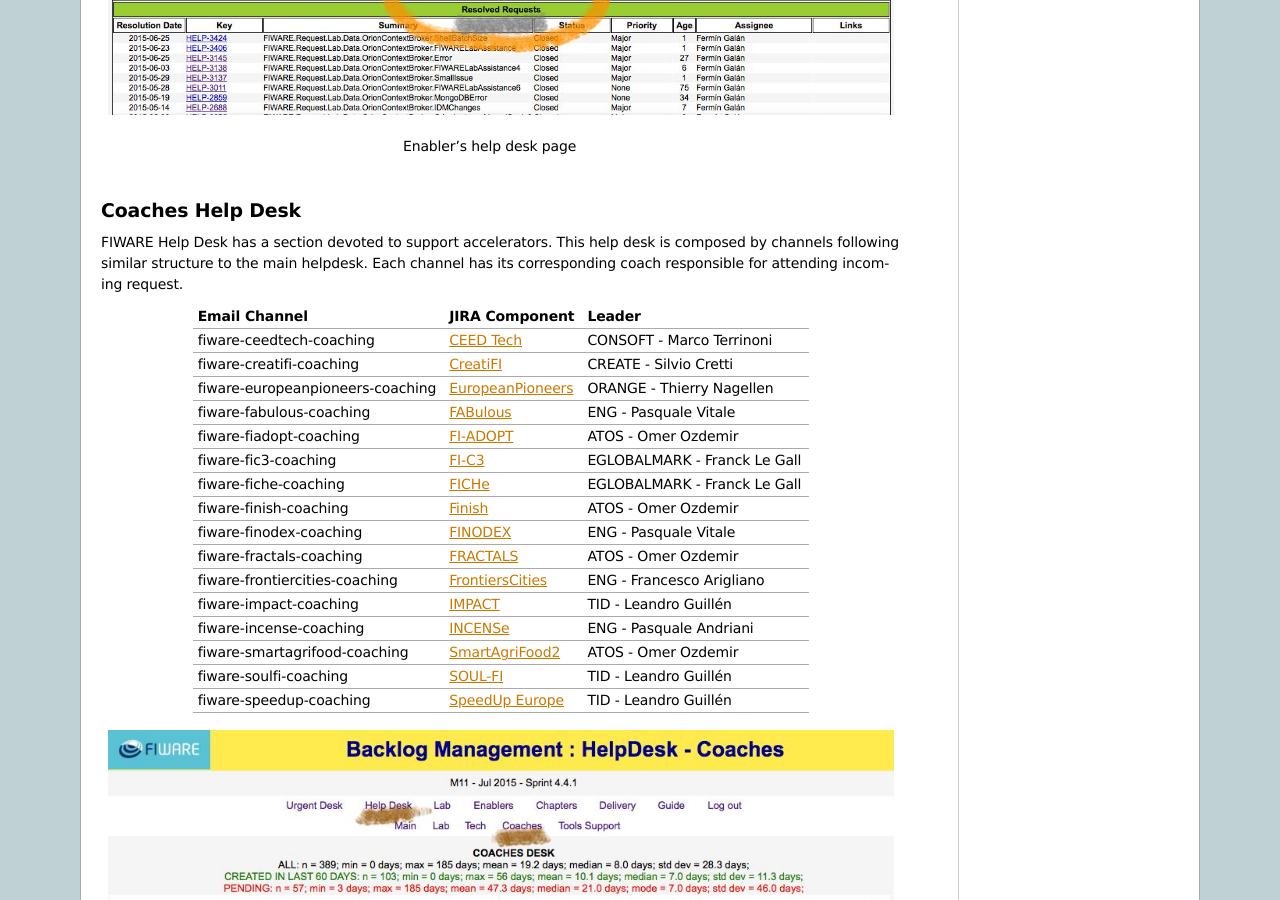
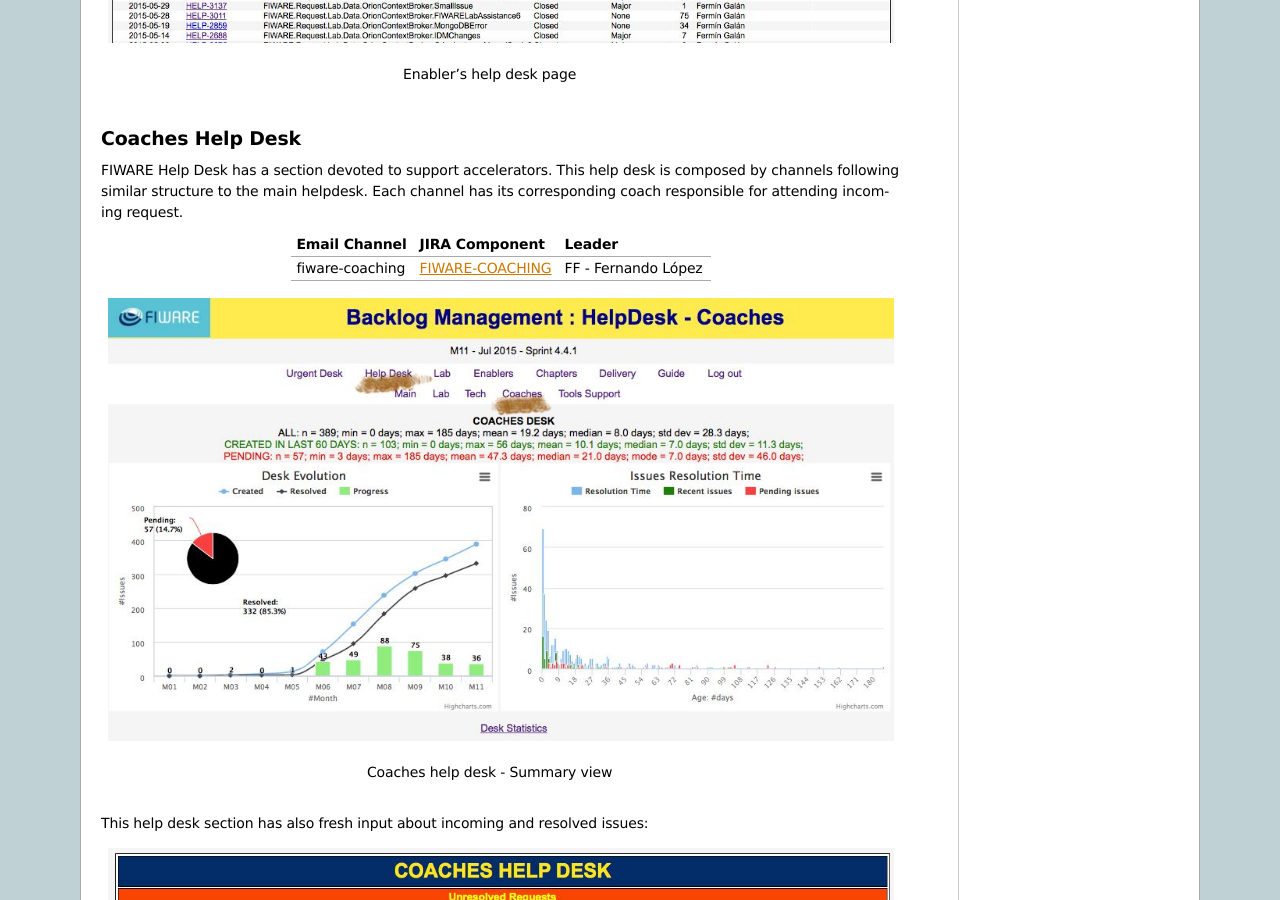
Before and after one commit to flopezag/fiware-backlog, a Sphinx documentation site: the page built from docs/source/helpdesk.rst, in a window 1280 px wide and 900 px high, scrolled down 5227 px. Built offline with Sphinx 7.4.7, drawn with Linux system fonts in a browser that asks for light colours; some of the changed text lies outside the part shown.

Commit message:
Update Channel information

```diff
--- a/docs/source/helpdesk.rst
+++ b/docs/source/helpdesk.rst
@@ -16,38 +16,29 @@ to their corresponding JIRA holder components and assigned for its resolution.
 +---------------------------+--------------------------+--------------------------------+
 | Email Channel             | JIRA Component           | Leader                         |
 +===========================+==========================+================================+
-| fiware-general-help       | `GENERAL-HELP`_          | ATOS - Malena Donato           |
+| fiware-general-help       | `GENERAL-HELP`_          | FF - Stefano de Panfilis       |
 +---------------------------+--------------------------+--------------------------------+
-| fiware-speakers-req       | `SPEAKERS-REQ`_          | ATOS - Malena Donato           |
+| fiware-speakers-req       | `SPEAKERS-REQ`_          | OGILVY - Ángeles Tejado        |
 +---------------------------+--------------------------+--------------------------------+
-| fiware-feedback           | `FEEDBACK`_              | ENG - Davide dalle Carbonare   |
+| fiware-tech-help          | `TECH-HELP`_             | FF - Fernando López            |
 +---------------------------+--------------------------+--------------------------------+
-| fiware-tech-help          | `TECH-HELP`_             | TID - Manuel Escriche          |
+| fiware-training-req       | `TRAINING-REQ`_          | OGILVY - Ángeles Tejado        |
 +---------------------------+--------------------------+--------------------------------+
 | fiware-lab-help           | `LAB-HELP`_              | ENG - Alfonso PietroPaolo      |
 +---------------------------+--------------------------+--------------------------------+
-| fiware-ops-help           | `OPS-HELP`_              | CREATE - Federico Facca        |
+| fiware-collaboration-req  | `COLLABORATION-REQ`_     | FF - Juanjo Hierro             |
 +---------------------------+--------------------------+--------------------------------+
-| fiware-collaboration-req  | `COLLABORATION-REQ`_     | ATOS - Malena Donato           |
-+---------------------------+--------------------------+--------------------------------+
-| fiware-smart-cities-req   | `SMART-CITIES-REQ`_      | TID - Sergio García Gómez      |
-+---------------------------+--------------------------+--------------------------------+
-| fiware-open-data-req      | `OPEN_DATA-REQ`_         | TID - Sergio García Gómez      |
-+---------------------------+--------------------------+--------------------------------+
-| fiware-mundus-req         | `MUNDUS-REQ`_            | CREATE - Federico Facca        |
+| fiware-mundus-req         | `MUNDUS-REQ`_            | INTERINNOV - Geraldine Quetin  |
 +---------------------------+--------------------------+--------------------------------+
 
 The help desk has also a dedicated section for the accelerators: :ref:`coaches_helpdesk`
 
 .. _GENERAL-HELP: https://jira.fiware.org/secure/IssueNavigator.jspa?reset=true&jqlQuery=project+%3D+HELP+AND+component+%3D+FIWARE-GENERAL-HELP
 .. _SPEAKERS-REQ: https://jira.fiware.org/secure/IssueNavigator.jspa?reset=true&jqlQuery=project+%3D+HELP+AND+component+%3D+FIWARE-SPEAKERS-REQ
-.. _FEEDBACK: https://jira.fiware.org/secure/IssueNavigator.jspa?reset=true&jqlQuery=project+%3D+HELP+AND+component+%3D+FIWARE-FEEDBACK
 .. _TECH-HELP: https://jira.fiware.org/secure/IssueNavigator.jspa?reset=true&jqlQuery=project+%3D+HELP+AND+component+%3D+FIWARE-TECH-HELP
+.. _TRAINING-REQ: https://jira.fiware.org/browse/HELP-6248?jql=project%20%3D%20HELP%20AND%20component%20%3D%20FIWARE-TRAINING-REQ
 .. _LAB-HELP: https://jira.fiware.org/secure/IssueNavigator.jspa?reset=true&jqlQuery=project+%3D+HELP+AND+component+%3D+FIWARE-LAB-HELP
-.. _OPS-HELP: https://jira.fiware.org/secure/IssueNavigator.jspa?reset=true&jqlQuery=project+%3D+HELP+AND+component+%3D+FIWARE-OPS-HELP
 .. _COLLABORATION-REQ: https://jira.fiware.org/secure/IssueNavigator.jspa?reset=true&jqlQuery=project+%3D+HELP+AND+component+%3D+FIWARE-COLLABORATION-REQ
-.. _SMART-CITIES-REQ: https://jira.fiware.org/secure/IssueNavigator.jspa?reset=true&jqlQuery=project+%3D+HELP+AND+component+%3D+FIWARE-SMART-CITIES-REQ
-.. _OPEN_DATA-REQ: https://jira.fiware.org/secure/IssueNavigator.jspa?reset=true&jqlQuery=project+%3D+HELP+AND+component+%3D+FIWARE-OPEN-DATA-REQ
 .. _MUNDUS-REQ: https://jira.fiware.org/secure/IssueNavigator.jspa?reset=true&jqlQuery=project+%3D+HELP+AND+component+%3D+FIWARE-MUNDUS-REQ
 
 .. _main_helpdesk:
@@ -188,56 +179,10 @@ Each channel has its corresponding coach responsible for attending incoming requ
 +----------------------------------+--------------------------+--------------------------------+
 | Email Channel                    | JIRA Component           | Leader                         |
 +==================================+==========================+================================+
-| fiware-ceedtech-coaching         | `CEED Tech`_             | CONSOFT - Marco Terrinoni      |
-+----------------------------------+--------------------------+--------------------------------+
-| fiware-creatifi-coaching         | `CreatiFI`_              | CREATE - Silvio Cretti         |
-+----------------------------------+--------------------------+--------------------------------+
-| fiware-europeanpioneers-coaching | `EuropeanPioneers`_      | ORANGE - Thierry Nagellen      |
-+----------------------------------+--------------------------+--------------------------------+
-| fiware-fabulous-coaching         | `FABulous`_              | ENG - Pasquale Vitale          |
-+----------------------------------+--------------------------+--------------------------------+
-| fiware-fiadopt-coaching          | `FI-ADOPT`_              | ATOS - Omer Ozdemir            |
-+----------------------------------+--------------------------+--------------------------------+
-| fiware-fic3-coaching             | `FI-C3`_                 | EGLOBALMARK - Franck Le Gall   |
-+----------------------------------+--------------------------+--------------------------------+
-| fiware-fiche-coaching            | `FICHe`_                 | EGLOBALMARK - Franck Le Gall   |
-+----------------------------------+--------------------------+--------------------------------+
-| fiware-finish-coaching           | `Finish`_                | ATOS - Omer Ozdemir            |
-+----------------------------------+--------------------------+--------------------------------+
-| fiware-finodex-coaching          | `FINODEX`_               | ENG - Pasquale Vitale          |
-+----------------------------------+--------------------------+--------------------------------+
-| fiware-fractals-coaching         | `FRACTALS`_              | ATOS - Omer Ozdemir            |
-+----------------------------------+--------------------------+--------------------------------+
-| fiware-frontiercities-coaching   | `FrontiersCities`_       | ENG  - Francesco Arigliano     |
-+----------------------------------+--------------------------+--------------------------------+
-| fiware-impact-coaching           | `IMPACT`_                | TID  - Leandro Guillén         |
-+----------------------------------+--------------------------+--------------------------------+
-| fiware-incense-coaching          | `INCENSe`_               | ENG  - Pasquale Andriani       |
-+----------------------------------+--------------------------+--------------------------------+
-| fiware-smartagrifood-coaching    | `SmartAgriFood2`_        | ATOS - Omer Ozdemir            |
-+----------------------------------+--------------------------+--------------------------------+
-| fiware-soulfi-coaching           | `SOUL-FI`_               | TID  - Leandro Guillén         |
-+----------------------------------+--------------------------+--------------------------------+
-| fiware-speedup-coaching          | `SpeedUp Europe`_        | TID  - Leandro Guillén         |
+| fiware-coaching                  | `FIWARE-COACHING`_       | FF - Fernando López            |
 +----------------------------------+--------------------------+--------------------------------+
 
-.. _CEED Tech: https://jira.fiware.org/secure/IssueNavigator.jspa?reset=true&jqlQuery=project+%3D+HELC+AND+component+%3D+%22CEED+Tech%22
-.. _CreatiFI: https://jira.fiware.org/secure/IssueNavigator.jspa?reset=true&jqlQuery=project+%3D+HELC+AND+component+%3D+CreatiFI
-.. _EuropeanPioneers: https://jira.fiware.org/secure/IssueNavigator.jspa?reset=true&jqlQuery=project+%3D+HELC+AND+component+%3D+EuropeanPioneers
-.. _FABulous: https://jira.fiware.org/secure/IssueNavigator.jspa?reset=true&jqlQuery=project+%3D+HELC+AND+component+%3D+FABulous
-.. _FI-ADOPT: https://jira.fiware.org/secure/IssueNavigator.jspa?reset=true&jqlQuery=project+%3D+HELC+AND+component+%3D+FI-ADOPT
-.. _FI-C3: https://jira.fiware.org/secure/IssueNavigator.jspa?reset=true&jqlQuery=project+%3D+HELC+AND+component+%3D+FI-C3
-.. _FICHe: https://jira.fiware.org/secure/IssueNavigator.jspa?reset=true&jqlQuery=project+%3D+HELC+AND+component+%3D+FICHe
-.. _Finish: https://jira.fiware.org/secure/IssueNavigator.jspa?reset=true&jqlQuery=project+%3D+HELC+AND+component+%3D+Finish
-.. _FINODEX: https://jira.fiware.org/secure/IssueNavigator.jspa?reset=true&jqlQuery=project+%3D+HELC+AND+component+%3D+FINODEX
-.. _FRACTALS: https://jira.fiware.org/secure/IssueNavigator.jspa?reset=true&jqlQuery=project+%3D+HELC+AND+component+%3D+FRACTALS
-.. _FrontiersCities: https://jira.fiware.org/secure/IssueNavigator.jspa?reset=true&jqlQuery=project+%3D+HELC+AND+component+%3D+FrontierCities
-.. _IMPACT: https://jira.fiware.org/secure/IssueNavigator.jspa?reset=true&jqlQuery=project+%3D+HELC+AND+component+%3D+IMPACT
-.. _INCENSe: https://jira.fiware.org/secure/IssueNavigator.jspa?reset=true&jqlQuery=project+%3D+HELC+AND+component+%3D+INCENSe
-.. _SmartAgriFood2: https://jira.fiware.org/secure/IssueNavigator.jspa?reset=true&jqlQuery=project+%3D+HELC+AND+component+%3D+SmartAgriFood2
-.. _SOUL-FI: https://jira.fiware.org/secure/IssueNavigator.jspa?reset=true&jqlQuery=project+%3D+HELC+AND+component+%3D+SOUL-FI
-.. _SpeedUp Europe: https://jira.fiware.org/secure/IssueNavigator.jspa?reset=true&jqlQuery=project+%3D+HELC+AND+component+%3D+%22SpeedUp+Europe%22
-
+.. _FIWARE-COACHING: https://jira.fiware.org/issues/?jql=project%20%3D%20HELC%20AND%20component%20%3D%20FIWARE-Coaching
 
 .. figure:: _static/helpdesk_coaches_main.jpg
    :align: center
```
